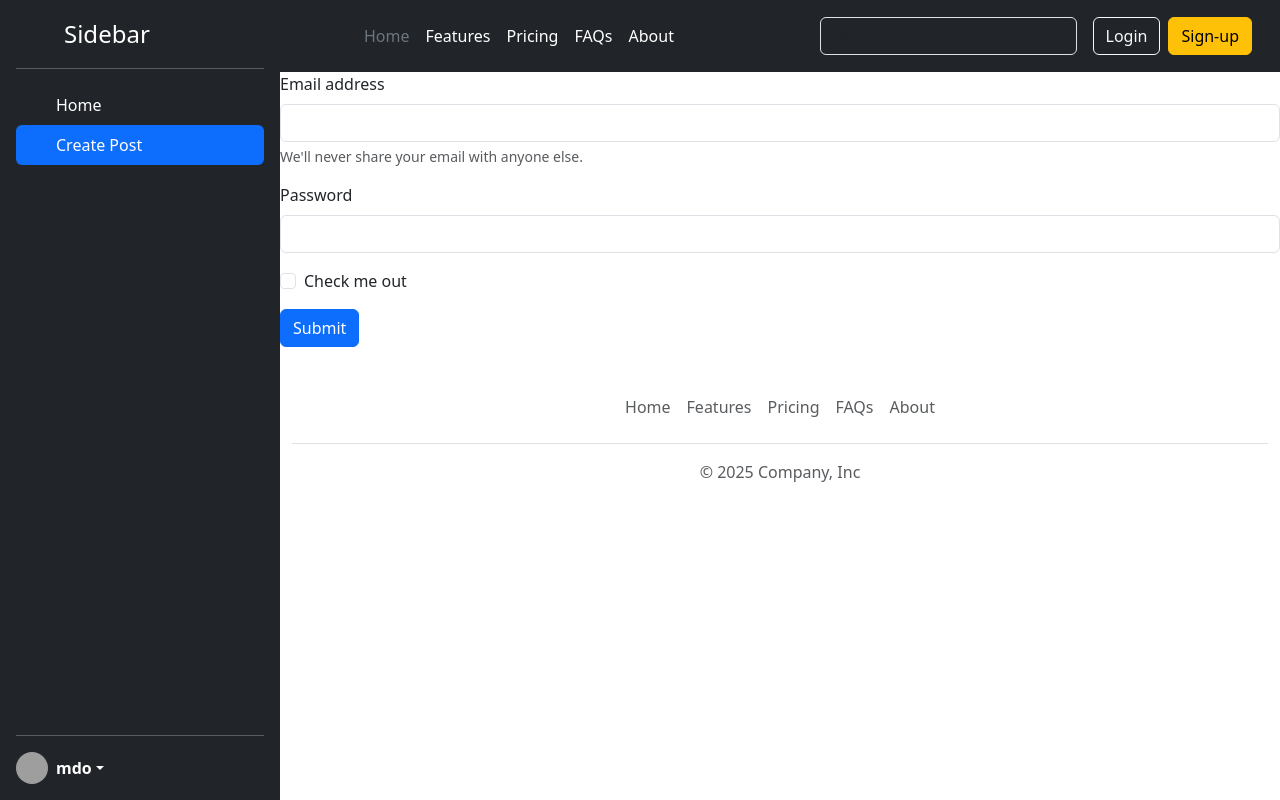
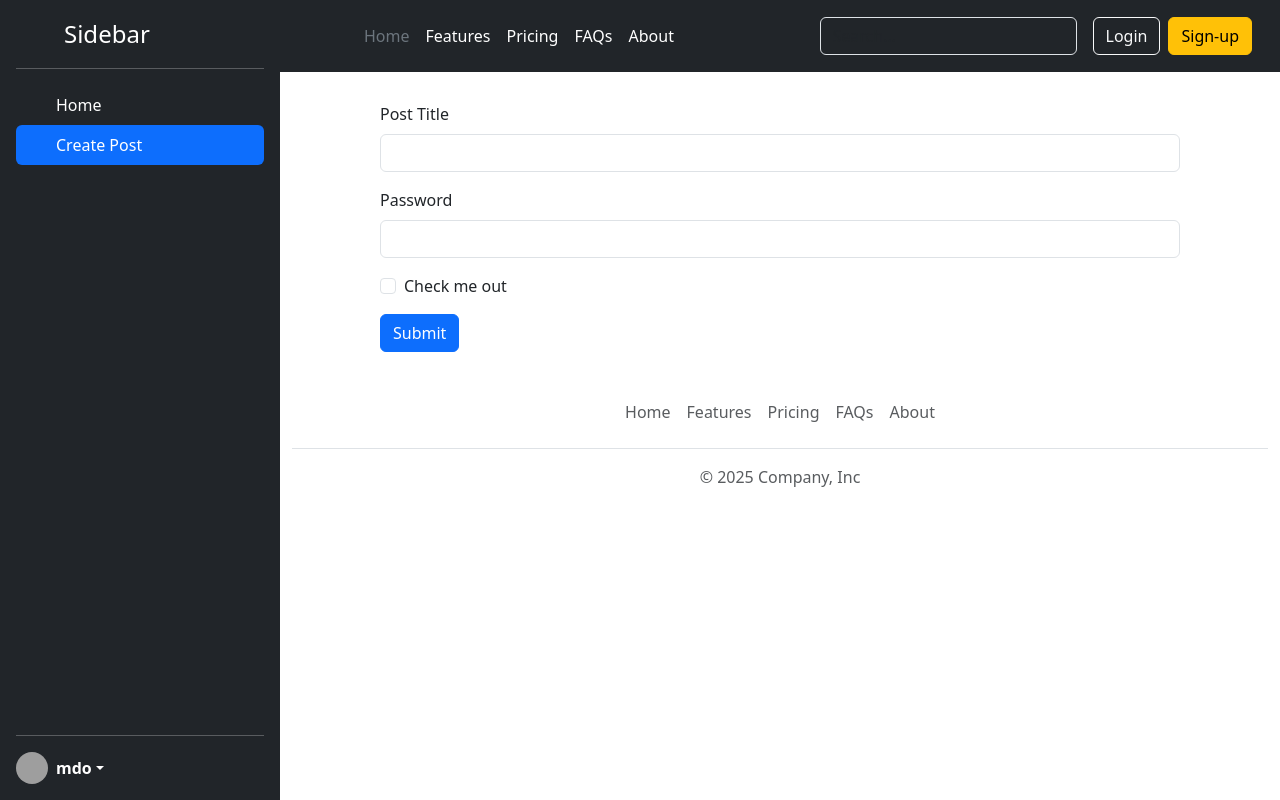
Before and after one commit to AshiwaniKumar-hacker/Social-Media, a React app in the folder facebook-clone/: page / in a window 1280 px wide. Built offline with nearby package versions, Linux system fonts and the light colour scheme; grey boxes are pictures that could not be loaded; the HTML template or start-up script is replaced by a standard one.

Commit message:
home page is almost ready

```diff
--- a/facebook-clone/src/App.css
+++ b/facebook-clone/src/App.css
@@ -11,6 +11,26 @@ display: flex;
   min-height: 800px;
 }
 
-.post{
+/* .post{
   display:flex
+} */
+
+.post-card{
+  margin:20px 50px;
+  width: 27rem;
 }
+
+.hashtag{
+  margin: 0px 10px;
+}
+
+.reactions{
+  margin: 15px 0 0 0;
+  width: 100%;
+}
+
+.create-post{
+  margin-left: 10%;
+  margin-top: 3%;
+  width: 80%;
+}
--- a/facebook-clone/src/App.jsx
+++ b/facebook-clone/src/App.jsx
@@ -6,6 +6,7 @@ import Sidebar from './components/Sidebar.jsx'
 import CreatePost from './components/CreatePost.jsx'
 import PostList from './components/PostList.jsx'
 import { useState } from 'react'
+import PostListProvider from './store/post-list-store.jsx'
 
 function App() {
 const [selectedTab,setSelectedTab]=useState("Create Post");
@@ -14,7 +15,8 @@ const [selectedTab,setSelectedTab]=useState("Create Post");
 
 
   return (
-    <div className='app-container'>
+    <PostListProvider>
+      <div className='app-container'>
     <Sidebar selectedTab={selectedTab} setSelectedTab={setSelectedTab}></Sidebar>
     <div className='content'>
       <Header></Header>
@@ -23,6 +25,7 @@ const [selectedTab,setSelectedTab]=useState("Create Post");
     </div>
 
   </div>
+    </PostListProvider>
   )
 }
 
--- a/facebook-clone/src/components/CreatePost.jsx
+++ b/facebook-clone/src/components/CreatePost.jsx
@@ -1,10 +1,14 @@
 const CreatePost=()=>{
   return (
-  <form>
+  <form className="create-post">
   <div className="mb-3">
-    <label htmlFor="exampleInputEmail1" className="form-label">Email address</label>
-    <input type="email" className="form-control" id="exampleInputEmail1" aria-describedby="emailHelp"/>
-    <div id="emailHelp" className="form-text">We'll never share your email with anyone else.</div>
+    <label htmlFor="title" className="form-label">
+      Post Title
+      </label>
+    <input type="text"
+      className="form-control"
+      id="title"
+      />
   </div>
   <div class="mb-3">
     <label htmlFor="exampleInputPassword1" class="form-label">Password</label>
--- a/facebook-clone/src/components/Post.jsx
+++ b/facebook-clone/src/components/Post.jsx
@@ -1,12 +1,25 @@
-const Post=()=>{
+import { useContext } from "react";
+import { MdOutlineDeleteOutline } from "react-icons/md";
+import { PostList } from "../store/post-list-store";
+
+const Post=({post})=>{
+  const {deletePost} = useContext(PostList)
   return (
-<div className="card" style={{width: "18rem"}} >
-  <img src="..." className="card-img-top" alt="..."/>
+<div className="card post-card">
   <div className="card-body">
-    <h5 className="card-title">Card title</h5>
-    <p className="card-text">Some quick example text to build on the card title and make up the bulk of the card’s content.</p>
-    <a href="#" className="btn btn-primary">Go somewhere</a>
-  </div>
+    <h5 className="card-title">{post.title}
+      <span className="position-absolute top-0 start-100 translate-middle badge rounded-pill bg-danger" onClick={()=>deletePost(post.id)}>
+    <MdOutlineDeleteOutline />
+    <span key={post.tags} className="visually-hidden">unread messages</span>
+  </span>
+    </h5>
+    <p className="card-text">{post.body}</p>
+    <p>{post.userId}</p>
+    {post.tags.map(tag=>(<span className="badge text-bg-success hashtag">{tag}</span>))}
+    <div className="alert alert-success reactions" role="alert">
+    This Post has been reacted by {post.reactions} people.
+</div>
+    </div>
 </div>
   )
 }
--- a/facebook-clone/src/components/PostList.jsx
+++ b/facebook-clone/src/components/PostList.jsx
@@ -1,13 +1,15 @@
+import { useContext } from "react";
 import Post from "./Post";
+import { PostList as PostListData } from "../store/post-list-store";
 const PostList =()=>{
+const {postList}=  useContext(PostListData)
   return (
 <div className="post">
-<Post></Post>
-<Post></Post>
-<Post></Post>
+{postList.map((post)=>(
+  <Post key={post.id} post={post}/>)
+  )}
 </div>
-
-  )
-}
+ );
+};
 
 export default PostList;
--- /dev/null
+++ b/facebook-clone/src/store/post-list-store.jsx
@@ -0,0 +1,61 @@
+import { createContext, useReducer } from "react";
+
+
+export const PostList = createContext({
+  postList:[],
+  addPost:()=>{},
+  deletePost:()=>{}
+});
+
+const postListReducer = (currPostList,action) => {
+  let newPostList=currPostList;
+  if(action.type ==='DELETE_POST'){
+newPostList = currPostList.filter((post)=>post.id!==action.payload.postId)
+  }
+  return newPostList;
+}
+
+const PostListProvider = ({children}) =>{
+
+const [postList,dispatchPostList]=useReducer(postListReducer,defaultPostList);
+
+const addPost = ()=>{
+
+}
+
+const deletePost = (postId) => {
+dispatchPostList({type:'DELETE_POST',
+  payload:{
+    postId,
+  },
+})
+}
+
+
+return <PostList.Provider value={{postList,addPost,deletePost}}>
+{children}
+</PostList.Provider>
+
+
+};
+
+const defaultPostList = [{
+  id:'1',
+  title:'going to delhi',
+  body:'hi i am ashiwani.I am going to mumbai.',
+  reactions:0,
+  userId:`userId:${Math.random()}`,
+  tags:['vacation','MUMBAI']
+},
+{
+  id:'2',
+  title:'Pass ho gaya',
+  body:'Btech complete.Now looking for a job in full stack devlopment.',
+  reactions:31,
+  userId:`userId-${Math.random()}`,
+  tags:['graduating','pass']
+}
+
+]
+
+export default PostListProvider;
```
